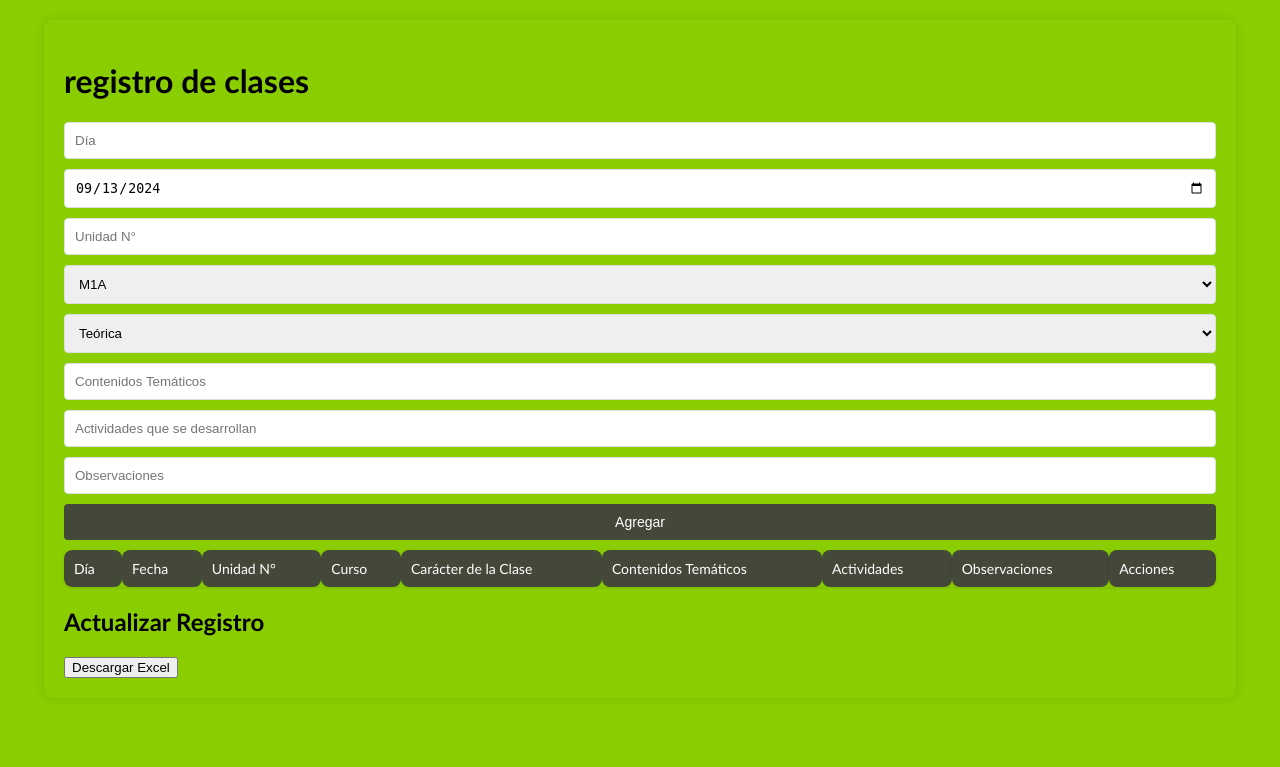
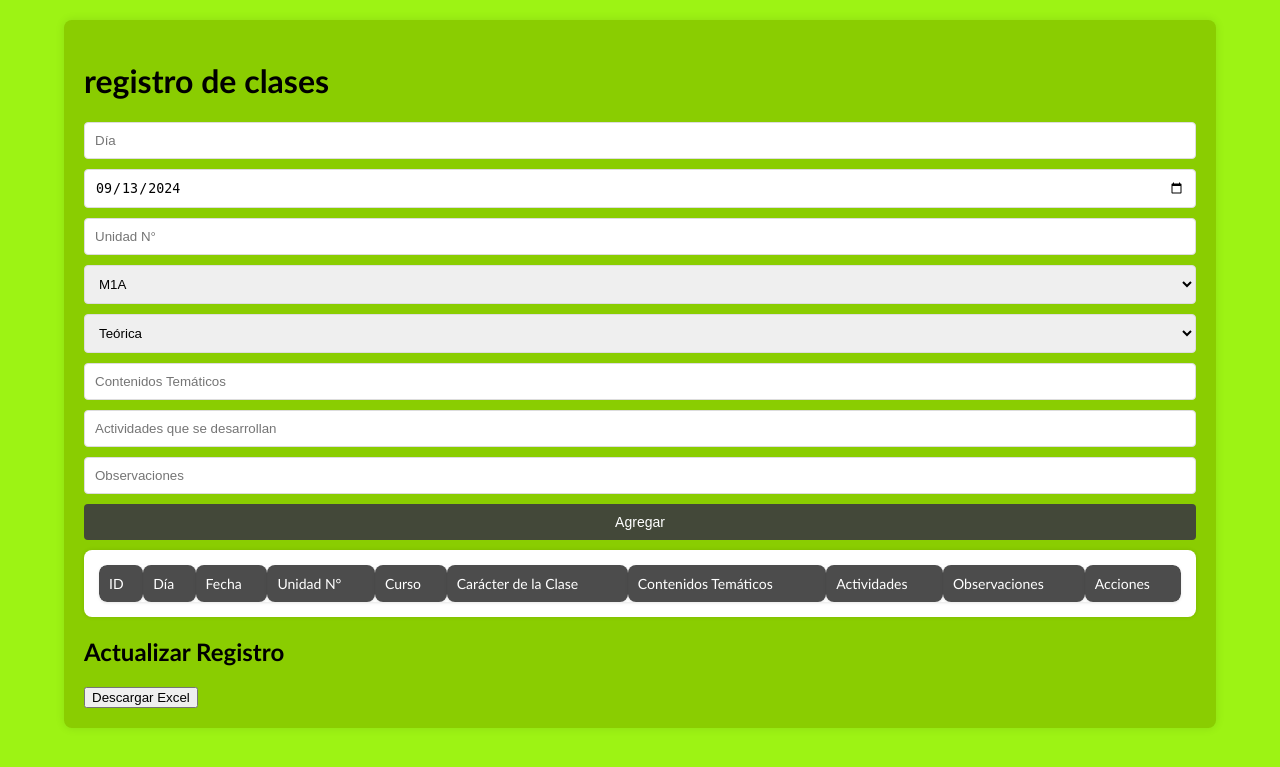
Before and after one commit to AxelArielGodoy/llenar-libro-de-temas, a Flask app: page / in a window 1280 px wide. Shown: the top 767 px of the page. Run offline with Flask 3, Linux system fonts and the light colour scheme; lists and menus that the app fills with data are empty.

Commit message:
anda el responsive, la funcionalidad y estilos ok. Proximo paso merge y buscar mas estilos y conectar con sheets

```diff
--- a/app.py
+++ b/app.py
@@ -46,8 +46,10 @@ def crear():
     guardar_datos()  # Guarda en el archivo Excel después de agregar
     return redirect(url_for('index'))
 
+# Ruta para actualizar un dato
 @app.route('/actualizar/<int:id>', methods=['POST'])
 def actualizar(id):
+    global datos
     for dato in datos:
         if dato['id'] == id:
             dato.update({
@@ -60,8 +62,8 @@ def actualizar(id):
                 "actividades": request.form.get('actividades', dato.get('actividades', '')),
                 "observaciones": request.form.get('observaciones', dato.get('observaciones', ''))
             })
+            guardar_datos()  # Guarda en el archivo Excel después de actualizar
             break
-    guardar_datos()  # Guarda en el archivo Excel después de actualizar
     return redirect(url_for('index'))
 
 # Ruta para eliminar un dato
@@ -78,4 +80,4 @@ def descargar_excel():
     return send_file(EXCEL_FILE, as_attachment=True)
 
 if __name__ == "__main__":
-    app.run(app.run(host='0.0.0.0'), debug=True)
+    app.run(host='0.0.0.0',debug=True)
--- a/static/styles.css
+++ b/static/styles.css
@@ -3,6 +3,7 @@ body {
   padding: 0;
   background-color: #9df314; /* Cambia el color aquí */
   font-family: "Calibri", sans-serif;
+  overflow-x: hidden; /* Evita el desplazamiento horizontal en la página principal */
 }
 
 /* Estilo general para el contenedor principal */
@@ -14,6 +15,7 @@ body {
   padding: 20px;
   box-shadow: 0px 0px 10px rgba(0, 0, 0, 0.1); /* Sombra alrededor del contenedor */
   border-radius: 8px;
+  box-sizing: border-box; /* Incluye el padding y el borde en el cálculo del ancho */
 }
 
 /* Estilo para el formulario de agregar */
@@ -51,31 +53,37 @@ form button:hover {
 }
 
 /* Contenedor de la tabla con mejor visibilidad */
-.table-container {
+.table-wrapper {
   overflow-x: auto; /* Permite el desplazamiento horizontal si es necesario */
   background-color: #fff;
   border-radius: 8px;
   box-shadow: 0 0 4px rgba(0, 0, 0, 0.1);
-  overflow-x: auto;
-  padding: 10px;
+  padding: 15px;
+  margin-bottom: 20px;
+  width: 100%; /* Asegura que no se sobrepase el ancho de la pantalla */
+  box-sizing: border-box; /* Incluye el padding en el cálculo del ancho */
 }
 
+/* Asegura que la tabla sea ancha y se pueda desplazar horizontalmente */
 table {
   width: 100%;
-  border-collapse: collapse; /* Mejora la apariencia de la tabla */
+  min-width: 600px; /* Establece un ancho mínimo para la tabla */
+  border-collapse: separate; /* Mejora la apariencia de la tabla */
   border-spacing: 0; /* Elimina el espacio entre celdas */
   border: 1px solid #ddd; /* Borde general de la tabla */
   border-radius: 8px; /* Bordes redondeados de la tabla */
   overflow: hidden; /* Asegura que los bordes redondeados se apliquen correctamente */
 }
 
-td {
+td,
+th {
   padding: 10px;
   text-align: left;
   border-bottom: 1px solid #ddd; /* Bordes inferiores suaves */
   font-size: 14px;
 }
 
+/* Ajustes específicos para el encabezado de la tabla */
 th {
   background-color: #3e3e3eec;
   color: white;
@@ -97,6 +105,7 @@ td {
   border: none; /* Elimina el borde predeterminado */
   box-shadow: 0 1px 3px rgba(0, 0, 0, 0.1); /* Sombra suave para un efecto más moderno */
 }
+
 /* Ajustes para dispositivos móviles */
 @media (max-width: 600px) {
   table {
--- a/templates/index.html
+++ b/templates/index.html
@@ -2,17 +2,17 @@
 <html>
   <head>
     <title>Llenar libro de temas</title>
+    <meta name="viewport" content="width=device-width, initial-scale=1.0" />
     <link
       rel="stylesheet"
       type="text/css"
       href="{{ url_for('static', filename='styles.css') }}"
     />
-    <meta name="viewport" content="width=device-width, initial-scale=1.0" />
   </head>
-  <body class="container">
+  <body>
+    <!-- Formulario para crear un nuevo dato -->
+    <div class="container">
       <h1>registro de clases</h1>
-
-    <!-- Formulario para crear un nuevo dato -->
       <form action="/crear" method="post">
         <input type="text" name="dia" placeholder="Día" required />
         <input type="date" name="fecha" id="fecha" required />
@@ -35,7 +35,6 @@
           <option value="Explicación">Explicación</option>
           <option value="Examen">Examen</option>
         </select>
-
         <input
           type="text"
           name="contenidos_tematicos"
@@ -51,11 +50,12 @@
         <input type="text" name="observaciones" placeholder="Observaciones" />
         <button type="submit">Agregar</button>
       </form>
-
       <!-- Tabla para mostrar los datos existentes -->
+      <div class="table-wrapper">
         <table border="1">
           <thead>
             <tr>
+              <th>ID</th>
               <th>Día</th>
               <th>Fecha</th>
               <th>Unidad N°</th>
@@ -70,6 +70,7 @@
           <tbody>
             {% for dato in datos %}
             <tr>
+              <td>{{ dato.id }}</td>
               <td>{{ dato.dia }}</td>
               <td>{{ dato.fecha }}</td>
               <td>{{ dato.unidad_numero }}</td>
@@ -83,7 +84,7 @@
                 <button
                   class="tabla-btn"
                   type="button"
-              onclick="showUpdateForm({{ dato.id }}, '{{ dato.dia }}', '{{ dato.fecha }}', '{{ dato.unidad_numero }}', '{{ dato.curso }}', '{{ dato.caracter_clase }}', '{{ dato.contenidos_tematicos }}', '{{ dato.actividades }}', '{{ dato.observaciones }}')"
+                  onclick="showUpdateForm(event, {{ dato.id }}, '{{ dato.dia }}', '{{ dato.fecha }}', '{{ dato.unidad_numero }}', '{{ dato.curso }}', '{{ dato.caracter_clase }}', '{{ dato.contenidos_tematicos }}', '{{ dato.actividades }}', '{{ dato.observaciones }}')"
                 >
                   Actualizar
                 </button>
@@ -100,12 +101,19 @@
             {% endfor %}
           </tbody>
         </table>
+      </div>
 
       <!-- Formulario para actualizar datos -->
       <h2>Actualizar Registro</h2>
       <form id="updateForm" action="#" method="post" style="display: none">
         <input type="hidden" name="id" id="updateId" />
-      <input type="text" name="dia" id="updateDia" placeholder="Día" required />
+        <input
+          type="text"
+          name="dia"
+          id="updateDia"
+          placeholder="Día"
+          required
+        />
         <input type="date" name="fecha" id="updateFecha" required />
         <input
           type="number"
@@ -120,7 +128,12 @@
           <option value="S6A">S6A</option>
           <option value="TM">TM</option>
         </select>
-      <select name="caracter_clase" id="updateCaracterClase" required>
+        <select
+          name="caracter_clase"
+          id="updateCaracterClase"
+          placeholder="Carácter de la clase"
+          required
+        >
           <option value="Teórica">Teórica</option>
           <option value="Práctica">Práctica</option>
           <option value="Teórico/Práctica">Teórico/Práctica</option>
@@ -154,6 +167,7 @@
       <button onclick="window.location.href='/descargar_excel'">
         Descargar Excel
       </button>
+    </div>
 
     <!-- Script para establecer la fecha actual por defecto, considerando la zona horaria GMT-3 -->
     <script>
@@ -168,6 +182,7 @@
 
       // Función para mostrar el formulario de actualización con datos prellenados
       function showUpdateForm(
+        event,
         id,
         dia,
         fecha,
--- a/templates/template.html
+++ b/templates/template.html
@@ -2,6 +2,12 @@
 <html>
   <head>
     <title>Descargar Excel</title>
+    <link
+      rel="stylesheet"
+      type="text/css"
+      href="{{ url_for('static', filename='styles.css') }}"
+    />
+    <meta name="viewport" content="width=device-width, initial-scale=1.0" />
   </head>
   <body>
     <h1>Descargar Datos en Excel</h1>
```
Also changed, not shown: 1 other file. Lines whose indentation alone changed are shown as unchanged.
